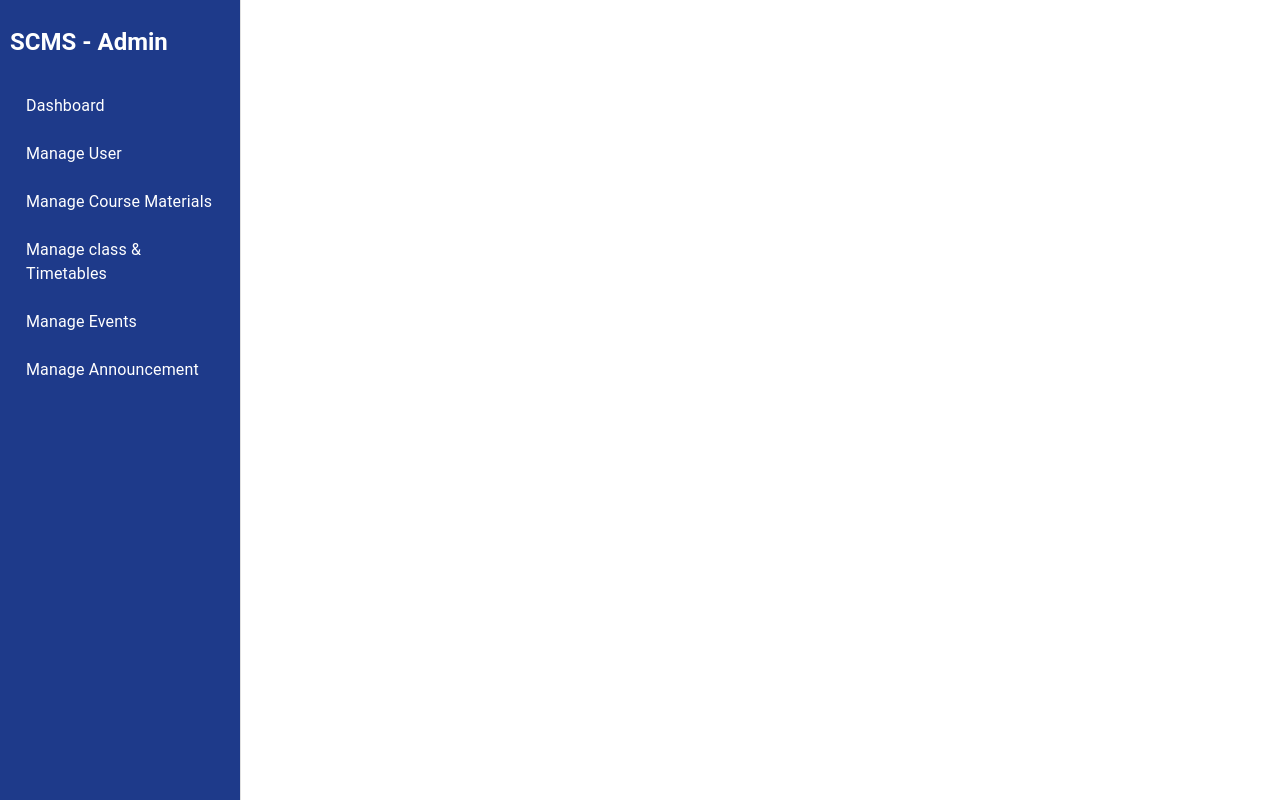
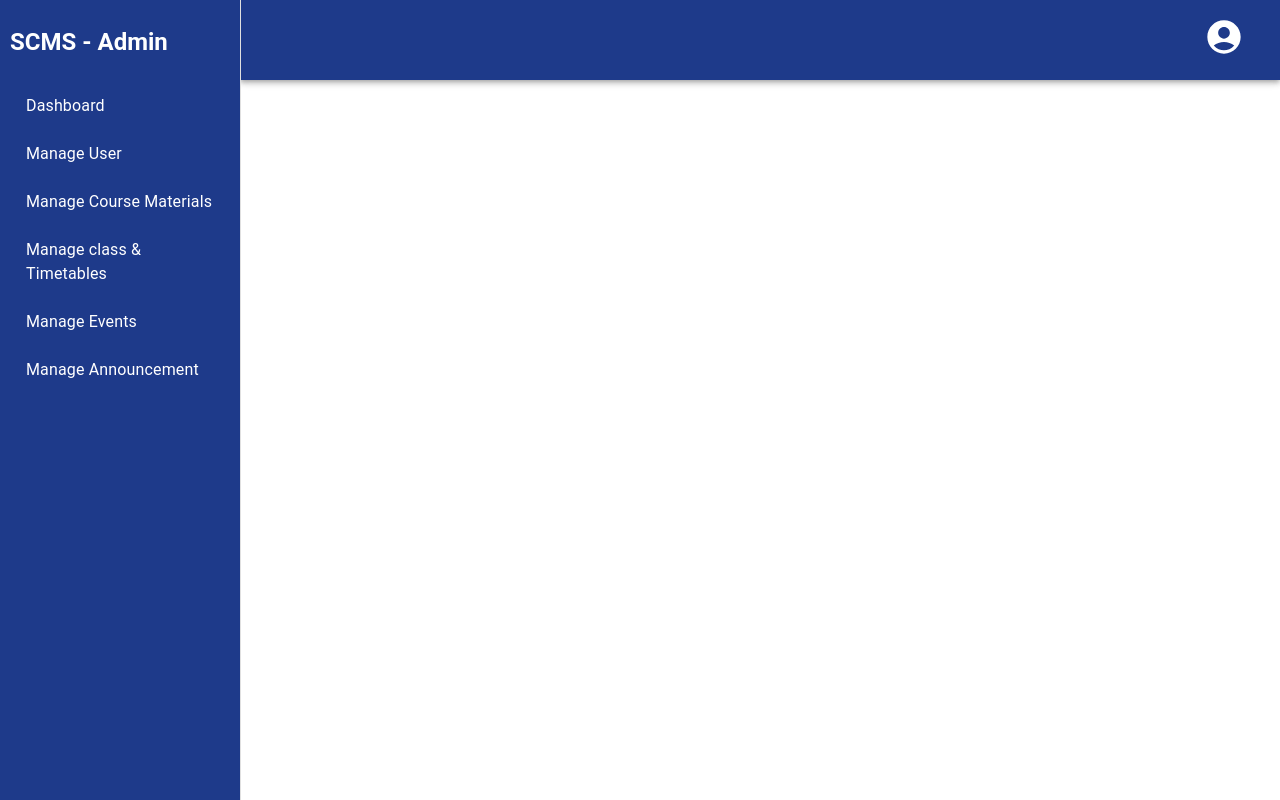
Before and after one commit to Shashika-Liyanage/LMS_SCMS, a React (Create React App) app: page /admin in a window 1280 px wide. Built offline with nearby package versions, Linux system fonts and the light colour scheme.

Commit message:
Create Nav bar

```diff
--- a/package.json
+++ b/package.json
@@ -13,7 +13,7 @@
     "@testing-library/user-event": "^13.5.0",
     "react": "^19.0.0",
     "react-dom": "^19.0.0",
-    "react-router-dom": "^7.3.0",
+    "react-router-dom": "^6.30.0",
     "react-scripts": "5.0.1",
     "web-vitals": "^2.1.4"
   },
--- /dev/null
+++ b/src/Components/NavBar/Navbar.js
@@ -0,0 +1,66 @@
+import * as React from 'react';
+import AppBar from '@mui/material/AppBar';
+import Box from '@mui/material/Box';
+import Toolbar from '@mui/material/Toolbar';
+import IconButton from '@mui/material/IconButton';
+import AccountCircle from '@mui/icons-material/AccountCircle';
+import MenuItem from '@mui/material/MenuItem';
+import Menu from '@mui/material/Menu';
+
+export default function Navbar() {
+  const [auth] = React.useState(true);
+  const [anchorEl, setAnchorEl] = React.useState(null);
+
+
+  const handleMenu = (event) => {
+    setAnchorEl(event.currentTarget);
+  };
+
+  const handleClose = () => {
+    setAnchorEl(null);
+  };
+
+  return (
+    <Box sx={{ flexGrow: 1, marginLeft: '240px' }}>
+
+      <AppBar position="static" sx={{ minHeight: '80px', backgroundColor: "#1E3A8A" }}>
+        <Toolbar>
+
+          {auth && (
+            <div style={{ marginLeft: 'auto' }}>
+              <IconButton
+                size="large"
+                aria-label="account of current user"
+                aria-controls="menu-appbar"
+                aria-haspopup="true"
+                onClick={handleMenu}
+                color="inherit"
+              >
+                <AccountCircle sx={{ fontSize: '40px', marginTop: '5px  ' }}/>
+              </IconButton>
+              <Menu
+                id="menu-appbar"
+                anchorEl={anchorEl}
+                anchorOrigin={{
+                  vertical: 'top',
+                  horizontal: 'right',
+                }}
+                keepMounted
+                transformOrigin={{
+                  vertical: 'top',
+                  horizontal: 'right',
+                }}
+                open={Boolean(anchorEl)}
+                onClose={handleClose}
+              >
+                <MenuItem onClick={handleClose}>Profile</MenuItem>
+                <MenuItem onClick={handleClose}>My account</MenuItem>
+                <MenuItem onClick={handleClose}>Logout</MenuItem>
+              </Menu>
+            </div>
+          )}
+        </Toolbar>
+      </AppBar>
+    </Box>
+  );
+}
--- a/src/Components/Pages/AdminLMS/Admin.js
+++ b/src/Components/Pages/AdminLMS/Admin.js
@@ -1,9 +1,13 @@
 import React from 'react'
 import AdminSidebar from './AdminSidebar/AdminSidebar'
+import Navbar from '../../NavBar/Navbar'
 
 function Admin() {
   return (
+    <>
     <AdminSidebar/>
+    <Navbar/>
+    </>
   )
 }
 
--- a/src/Components/Pages/AdminLMS/AdminSidebar/AdminSidebar.js
+++ b/src/Components/Pages/AdminLMS/AdminSidebar/AdminSidebar.js
@@ -64,12 +64,12 @@
   return (
     <>
       {/* Top AppBar for Mobile */}
-      <AppBar position="fixed" sx={{ backgroundColor: "#1E3A8A", display: { md: "none" } }}>
+      <AppBar position="fixed" sx={{ backgroundColor: "#1E3A8A", display: { md: "none" }, minHeight: '80px' }}>
         <Toolbar>
           <IconButton color="inherit" edge="start" onClick={handleDrawerToggle}>
-            <Menu />
+            <Menu sx={{marginTop: '15px'}}/>
           </IconButton>
-          <Typography variant="h6" sx={{ flexGrow: 1 }}>
+          <Typography variant="h6" sx={{ flexGrow: 1, marginTop: '15px'  }}>
            Smart Campus Management System - Admin
           </Typography>
         </Toolbar>
--- a/src/Components/Pages/LecLMS/Lecturer.js
+++ b/src/Components/Pages/LecLMS/Lecturer.js
@@ -1,9 +1,13 @@
 import React from 'react'
 import LecturerSidebar from './LecturerSidebar/LecturerSidebar'
+import Navbar from '../../NavBar/Navbar'
 
 function Lecturer() {
   return (
+    <>
     <LecturerSidebar/>
+    <Navbar/>
+    </>
   )
 }
 
--- a/src/Components/Pages/LecLMS/LecturerSidebar/LecturerSidebar.js
+++ b/src/Components/Pages/LecLMS/LecturerSidebar/LecturerSidebar.js
@@ -59,12 +59,12 @@
   return (
     <>
       {/* Top AppBar for Mobile */}
-      <AppBar position="fixed" sx={{ backgroundColor: "#1E3A8A", display: { md: "none" } }}>
+      <AppBar position="fixed" sx={{ backgroundColor: "#1E3A8A", display: { md: "none" }, minHeight: '80px' }}>
         <Toolbar>
           <IconButton color="inherit" edge="start" onClick={handleDrawerToggle}>
-            <Menu />
+            <Menu sx={{marginTop: '15px'}}/>
           </IconButton>
-          <Typography variant="h6" sx={{ flexGrow: 1 }}>
+          <Typography variant="h6" sx={{ flexGrow: 1, marginTop: '15px' }}>
            Smart Campus Management System - Lecturer
           </Typography>
         </Toolbar>
--- a/src/Components/Pages/Student/Student.js
+++ b/src/Components/Pages/Student/Student.js
@@ -1,9 +1,14 @@
 import React from 'react'
 import StudentSidebar from './StudentSidebar/StudentSidebar'
+import Navbar from '../../../Components/NavBar/Navbar'
+
 
 function Student() {
   return (
+    <>
     <StudentSidebar/>
+    <Navbar/>
+    </>
   )
 }
 
--- a/src/Components/Pages/Student/StudentSidebar/StudentSidebar.js
+++ b/src/Components/Pages/Student/StudentSidebar/StudentSidebar.js
@@ -60,12 +60,12 @@
   return (
     <>
       {/* Top AppBar for Mobile */}
-      <AppBar position="fixed" sx={{ backgroundColor: "#1E3A8A", display: { md: "none" } }}>
+      <AppBar position="fixed" sx={{ backgroundColor: "#1E3A8A", display: { md: "none" }, minHeight: '80px' }}>
         <Toolbar>
           <IconButton color="inherit" edge="start" onClick={handleDrawerToggle}>
-            <Menu />
+            <Menu  sx={{marginTop: '15px'}} />
           </IconButton>
-          <Typography variant="h6" sx={{ flexGrow: 1 }}>
+          <Typography variant="h6" sx={{ flexGrow: 1, marginTop: '15px' }}>
            Smart Campus Management System - Student
           </Typography>
         </Toolbar>
```
Also changed, not shown: 1 other file (tests, documents, lock files or other folders).
